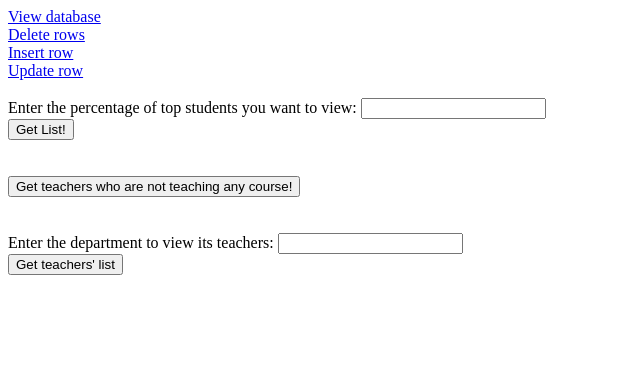
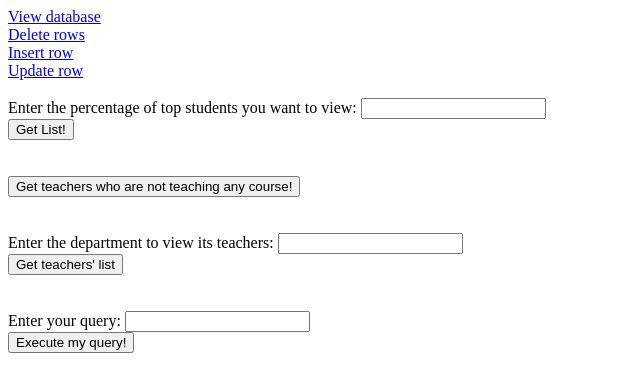
Before and after one commit to pranavhegde006/PES_Interconnect, a Flask app: page /home in a window 1280 px wide. Shown: the top 392 px of the page, without its empty margins (0-640 px from the left). Run offline with Flask 2, Linux system fonts and the light colour scheme; some libraries are stand-ins or nearby versions.

Commit message:
add query and privileges

```diff
--- a/app.py
+++ b/app.py
@@ -5,12 +5,6 @@ from flask_cors import CORS, cross_origin
 
 app = Flask(__name__)
 CORS(app)
-
-
-select_perms = {'postgres':['club', 'consists', 'course', 'department', 'managed_by', 'offers', 'opts', 'section', 'staff', 'student', 'teacher', 'teaches', 'tutors'], 'admin':['club', 'consists', 'course', 'department', 'managed_by', 'offers', 'opts', 'section', 'staff', 'student', 'teacher', 'teaches', 'tutors'], 'student':['department', 'section', 'course'], 'teacher':['club', 'consists', 'course', 'department', 'managed_by', 'offers', 'opts', 'section', 'staff', 'student', 'teacher', 'teaches', 'tutors']}
-delete_perms = {'postgres':['club', 'consists', 'course', 'department', 'managed_by', 'offers', 'opts', 'section', 'staff', 'student', 'teacher', 'teaches', 'tutors'], 'admin':['club', 'consists', 'course', 'department', 'managed_by', 'offers', 'opts', 'section', 'staff', 'student', 'teacher', 'teaches', 'tutors'], 'student':[], 'teacher':[]}
-insert_perms = {'postgres':['club', 'consists', 'course', 'department', 'managed_by', 'offers', 'opts', 'section', 'staff', 'student', 'teacher', 'teaches', 'tutors'], 'admin':['club', 'consists', 'course', 'department', 'managed_by', 'offers', 'opts', 'section', 'staff', 'student', 'teacher', 'teaches', 'tutors'], 'student':[], 'teacher':[]}
-update_perms = {'postgres':['club', 'consists', 'course', 'department', 'managed_by', 'offers', 'opts', 'section', 'staff', 'student', 'teacher', 'teaches', 'tutors'], 'admin':['club', 'consists', 'course', 'department', 'managed_by', 'offers', 'opts', 'section', 'staff', 'student', 'teacher', 'teaches', 'tutors'], 'student':[], 'teacher':[]}
 
 
 @app.route('/')
@@ -30,6 +24,21 @@ def login():
         return redirect('/home')
     except:
         return render_template('error.html', Error = "User credentials don't match")
+
+
+def can(user, table, privilege):
+    cur = conn.cursor(cursor_factory=psycopg2.extras.DictCursor)
+    if(table == '' and user == 'admin' or user == 'postgres'):
+        return True
+    s = "select privilege_type from information_schema.role_table_grants where grantee = '" + user + "' and table_name = '" + table + "'"
+    cur.execute(s)
+    rows = cur.fetchall()
+    perms = []
+    for i in rows:
+        perms.append(i[0])
+    if(privilege in perms):
+        return True
+    return False
 
 
 @app.route('/home', methods=['POST'])
@@ -56,7 +65,7 @@ def select():
         cur.execute(s)
         rows = cur.fetchall()
         cur_user = rows[0]['user']
-        if(relation not in select_perms[cur_user]):
+        if(not can(cur_user, relation, 'SELECT')):
             return render_template('error.html', Error = 'Unauthorized access')
 
         s = "SELECT * FROM " + relation
@@ -88,7 +97,7 @@ def delete():
         cur.execute(s)
         rows = cur.fetchall()
         cur_user = rows[0]['user']
-        if(relation not in delete_perms[cur_user]):
+        if(not can(cur_user, relation, "DELETE")):
             return render_template('error.html', Error = 'Unauthorized access')
 
         s = "SELECT * FROM " + relation
@@ -115,9 +124,16 @@ def dele():
         s = "SELECT * FROM consists"
         cur.execute(s)
         rows = cur.fetchall()
-        # print(type(rows))
         c_id = rows[int(id['ids'])][0]
         srn = rows[int(id['ids'])][1]
+        relation = "consists"
+        s = "SELECT USER"
+        cur.execute(s)
+        rows = cur.fetchall()
+        cur_user = rows[0]['user']
+
+        if(not can(cur_user, relation, "DELETE")):
+            return render_template('error.html', Error = 'Unauthorized access')
         s = "BEGIN"
         cur.execute(s)
         s = "DELETE FROM consists WHERE club_id = " + str(c_id) + " AND srn = " + str(srn)
@@ -145,7 +161,7 @@ def insert_data():
         cur.execute(s)
         rows = cur.fetchall()
         cur_user = rows[0]['user']
-        if(relation not in select_perms[cur_user]):
+        if(not can(cur_user, relation, "INSERT")):
             return render_template('error.html', Error = 'Unauthorized access')
         s = "BEGIN"
         cur.execute(s)
@@ -153,7 +169,6 @@ def insert_data():
         cur.execute(s)
         s = "COMMIT"
         cur.execute(s)
-        print(c_id, name)
         return render_template('insert.html')
     except Exception as E:
         return render_template('error.html', Error = str(E))
@@ -176,7 +191,7 @@ def show_cgpa():
         cur.execute(s)
         rows = cur.fetchall()
         cur_user = rows[0]['user']
-        if(relation not in update_perms[cur_user]):
+        if(not can(cur_user, relation, "UPDATE")):
             return render_template('error.html', Error = 'Unauthorized access')
 
         s = "SELECT srn, name, cgpa FROM student where srn = " + str(srn)
@@ -208,7 +223,7 @@ def update_cgpa():
         cur.execute(s)
         rows = cur.fetchall()
         cur_user = rows[0]['user']
-        if(relation not in update_perms[cur_user]):
+        if(not can(cur_user, relation, "UPDATE")):
             return render_template('error.html', Error = 'Unauthorized access')
         new_cgpa = request.form['new_cgpa']
         srn = request.form['srn']
@@ -234,7 +249,7 @@ def get_top_students():
         cur.execute(s)
         rows = cur.fetchall()
         cur_user = rows[0]['user']
-        if(relation not in select_perms[cur_user]):
+        if(not can(cur_user, relation, "SELECT")):
             return render_template('error.html', Error = 'Unauthorized access')
         s = "select srn,name,cgpa from student order by cgpa desc fetch first ( select count(*) * " + percent + "/100 from student ) rows only"
         cur.execute(s)
@@ -258,7 +273,7 @@ def no_course_teachers():
         cur.execute(s)
         rows = cur.fetchall()
         cur_user = rows[0]['user']
-        if(relation not in select_perms[cur_user]):
+        if(not can(cur_user, relation, "SELECT")):
             return render_template('error.html', Error = 'Unauthorized access')
         s = "select employee_id, name , email_id from teacher as u where not exists (select * from teaches as t where t.employee_id=u.employee_id)"
         cur.execute(s)
@@ -282,7 +297,7 @@ def get_teachers():
         cur.execute(s)
         rows = cur.fetchall()
         cur_user = rows[0]['user']
-        if(relation not in select_perms[cur_user]):
+        if(not can(cur_user, relation, "SELECT")):
             return render_template('error.html', Error = 'Unauthorized access')
         dept = request.form['dept']
         s = "select name , phone_no,email_id from teacher where employee_id in (select employee_id from teaches where dept_id in (select dept_id from department where name='" + dept + "'))"
@@ -296,6 +311,30 @@ def get_teachers():
         return render_template('error.html', Error = str(e))
 
 
+@app.route('/query', methods = ['POST'])
+def execute_query():
+    try:
+        query = request.form['query']
+        cur = conn.cursor(cursor_factory=psycopg2.extras.DictCursor)
+        s = "BEGIN"
+        cur.execute(s)
+        s = "SELECT USER"
+        cur.execute(s)
+        rows = cur.fetchall()
+        cur_user = rows[0]['user']
+        if(not can(cur_user, "", "SELECT")):
+            return render_template('error.html', Error = 'Unauthorized access')
+        s = query
+        cur.execute(s)
+        rows = cur.fetchall()
+        s = "COMMIT"
+        cur.execute(s)
+        return render_template('home.html', data=rows)
+
+    except Exception as e:
+        return render_template('error.html', Error = str(e))
+
+
 
 if __name__ == '__main__':
     app.run(debug=True)
--- a/templates/home.html
+++ b/templates/home.html
@@ -34,6 +34,13 @@
         <button type="submit" class="button">Get teachers' list</button>
     </form>
 
+    <br/> <br/>
+
+    <form action='/query' method="POST">
+        <label id = "label" for="query">Enter your query: </label>
+        <input type="text" name="query"><br/>
+        <button type="submit" class="button">Execute my query!</button>
+    </form>
 
     <br/>
     <h2>
```
Also changed, not shown: static/pes.jpg (added).
